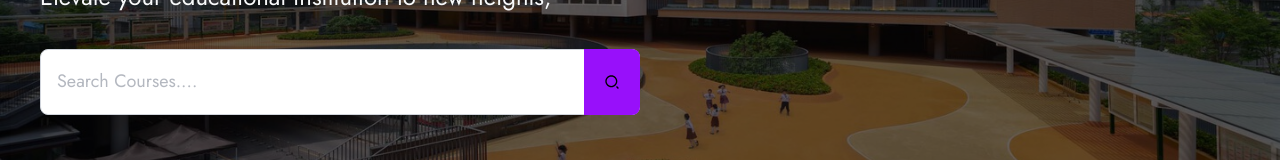
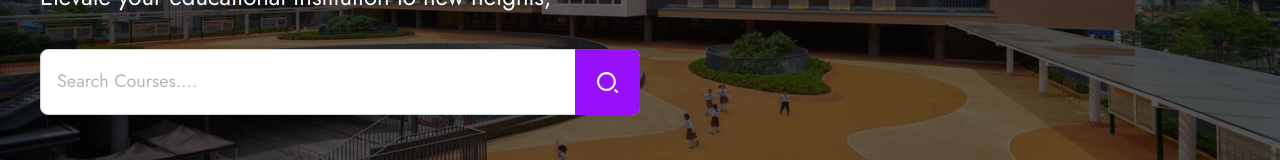
Before and after one commit to Divyadharshana5/Skill-mine, a React (Vite) app: page / in a window 1280 px wide. Shown: the part 594-754 px from the top of the page. Built offline with nearby package versions, Linux system fonts and the light colour scheme.

Commit message:
update LandingPages.jsx

```diff
--- a/src/Components/LandingPages.jsx
+++ b/src/Components/LandingPages.jsx
@@ -43,7 +43,7 @@ const LandingPages = () => {
                   placeholder="Search Courses...."
                 />
                 <button className="absolute right-0 h-full bg-purple-600 px-5 rounded-tr-[8px] rounded-br-[8px] text-[1em] transition-ease-in-out duration-0.3s cursor-pointer">
-                  <RiSearch2Line />
+                  <RiSearch2Line color="white" size={25} />
                 </button>
               </form>
             </div>
```
